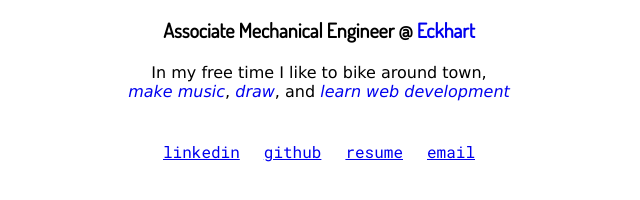
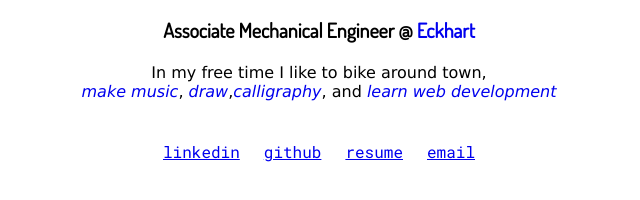
Before and after one commit to id-java/landing-site, a plain HTML site: page index.html in a window 1280 px wide. Shown: the part 280-480 px from the top of the page, without its empty margins (321-961 px from the left). Drawn offline with Linux system fonts and the light colour scheme; a web font is replaced by a local one.

Commit message:
added calligraphy to the list
Jon, you happy?

```diff
--- a/index.html
+++ b/index.html
@@ -26,7 +26,7 @@
                 <div id="hobbies">
                     <p>In my free time I like to bike around town,<br>
                          <a href="music.html" class="hobby-links" target="_blank">make music</a>,
-                            <a href="http://instagram.com/definitelyuncertain" target="_blank" class="hobby-links">draw</a>,
+                            <a href="http://instagram.com/definitelyuncertain" target="_blank" class="hobby-links">draw</a>,<a href="https://www.parthkoshti.com target="_blank" class="hobby-links">calligraphy</a>,
                             and <a href="https://github.com/id-java" target=" _blank" class="hobby-links">learn web development</a></p>
                 </div>
 
```
